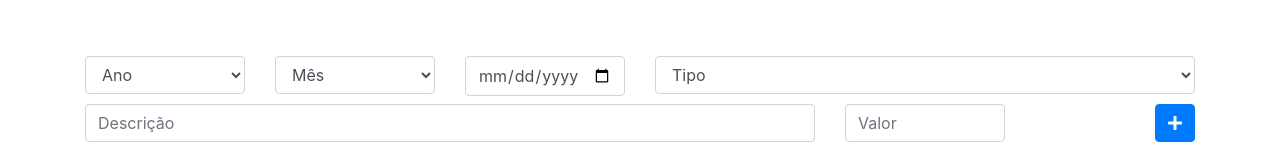
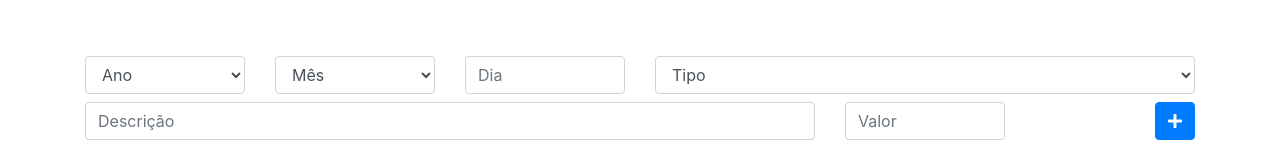
Before and after one commit to jotepauder/App-Orcamento-Pessoal, a plain HTML site: page index.html in a window 1280 px wide. Shown: the part 176-322 px from the top of the page. Drawn offline with nearby package versions, Linux system fonts and the light colour scheme.

Commit message:
ajuste no input dia

```diff
--- a/index.html
+++ b/index.html
@@ -77,7 +77,7 @@
         </div>
 
         <div class="col-md-2">
-          <input type="date" class="form-control" placeholder="Dia" id="dia" />
+          <input type="text" class="form-control" placeholder="Dia" id="dia" />
         </div>
 
         <div class="col-md-6">
```
